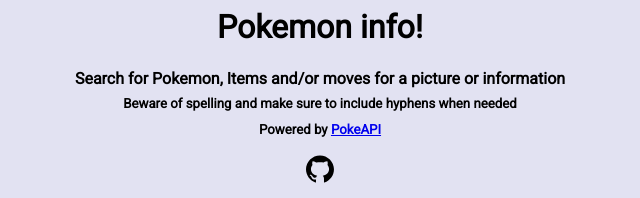
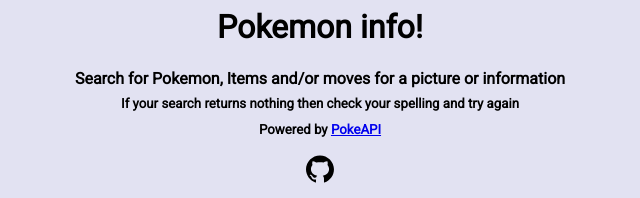
Before and after one commit to jabu-web/WYWM_assignment, a plain HTML site: page index.html in a window 1280 px wide. Shown: the top 198 px of the page, 320-960 px from the left. Drawn offline with Linux system fonts and the light colour scheme.

Commit message:
update instructions

```diff
--- a/index.html
+++ b/index.html
@@ -19,7 +19,7 @@
     </div>
     <div id="sub">
         <h4>Search for Pokemon, Items and/or moves for a picture or information</h4>
-        <h5>Beware of spelling and make sure to include hyphens when needed</h5>
+        <h5>If your search returns nothing then check your spelling and try again </h5>
         <h5>Powered by <a href="https://pokeapi.co/docs/v2" target="_blank">PokeAPI</a></h5>
         <div id="footer"><a id="gitHub" href="https://github.com/jabu-web/WYWM_assignment" target="_blank"><svg
                     stroke="currentColor" fill="currentColor" stroke-width="0" viewBox="0 0 1024 1024" height="2em"
```
